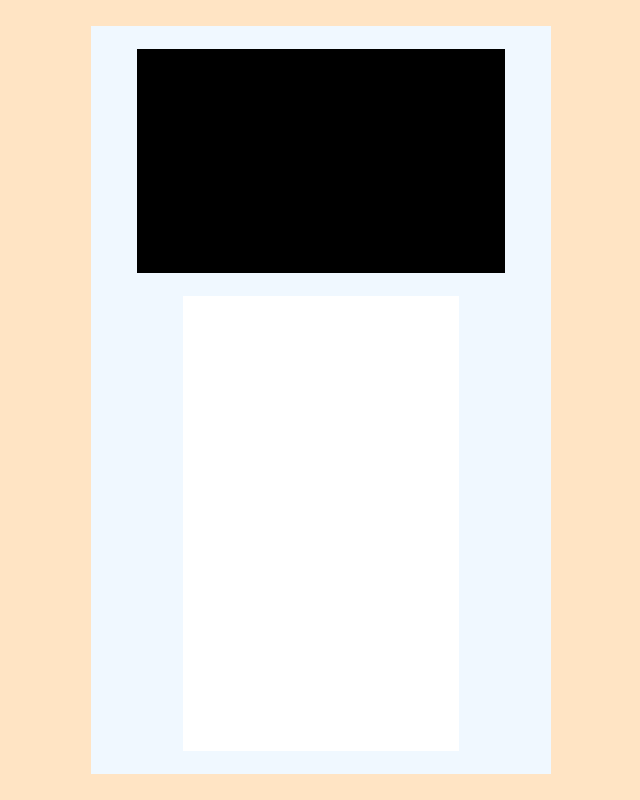
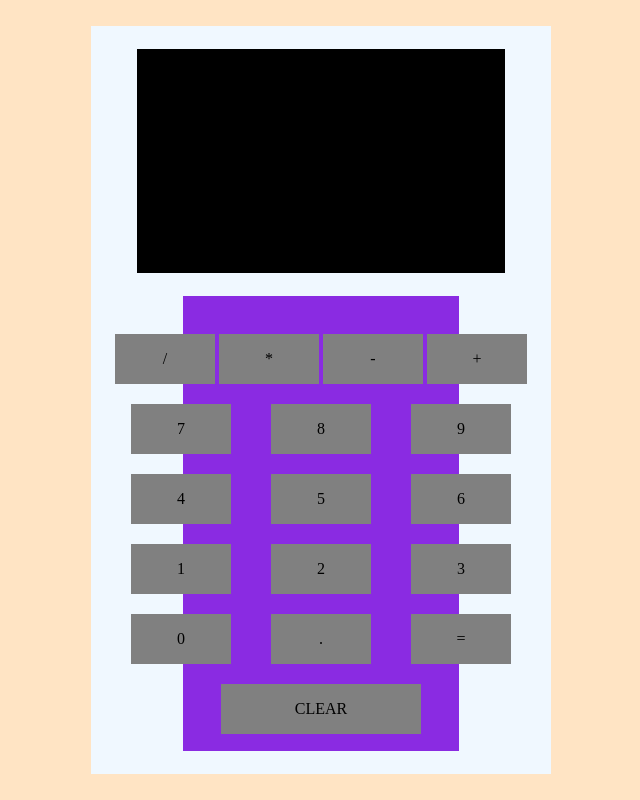
Before and after one commit to YSM-0/calculator, a plain HTML site: page index.html in a window 1280 px wide. Shown: the whole page, without its empty margins (319-959 px from the left). Drawn offline with Linux system fonts and the light colour scheme.

Commit message:
html ready displays number lights the operator used, need to remove the class when a number is hit after there is no variable to make function operate love

```diff
--- a/index.html
+++ b/index.html
@@ -13,6 +13,35 @@
         <div class="calculator-container">
             <div class="screen"></div>
             <div class="keyboard">
+                <div class="operators row">
+                    <div class="button">/</div>
+                    <div class="button">*</div>
+                    <div class="button">-</div>
+                    <div class="button">+</div>
+                </div>
+                <div class="numbers">
+                    <div class="row">
+                        <div class="button">7</div>
+                        <div class="button">8</div>
+                        <div class="button">9</div>
+                    </div>
+                    <div class="row">
+                        <div class="button">4</div>
+                        <div class="button">5</div>
+                        <div class="button">6</div>
+                    </div>
+                    <div class="row">
+                        <div class="button">1</div>
+                        <div class="button">2</div>
+                        <div class="button">3</div>
+                    </div>
+                    <div class="row">
+                        <div class="button">0</div>
+                        <div class="button">.</div>
+                        <div class="button">=</div>
+                    </div>
+                </div>
+                <div class="clear-button button">CLEAR</div>
             </div>
         </div>
     </div>
--- a/script.js
+++ b/script.js
@@ -25,3 +25,27 @@ const operate = function(operator, a, b) {
         return divide(a, b);
     }
 }
+
+const display = document.querySelector('.screen');
+const buttonsOnScreen = document.querySelectorAll('.button');
+
+let operator = "";
+
+buttonsOnScreen.forEach((button) => {
+    button.addEventListener('click', () => {
+        if (button.textContent !== "CLEAR" && button.textContent !== "=") {
+            if (button.textContent === "/" || button.textContent === "*" || button.textContent === "+" || button.textContent === "-") {
+                operator = button.textContent;
+                button.classList.add('operator-style');
+            } else {
+                display.textContent += button.textContent;
+            }
+        }
+        if (button.textContent === 'CLEAR') {
+            display.textContent = "";
+        }
+        if (button.textContent === '=') {
+            operate(operator, a, b);
+        }
+    } )
+});
--- a/style.css
+++ b/style.css
@@ -28,14 +28,71 @@
     margin-left: 10%;
     margin-right: 10%;
     margin-top: 5%;
+    color: aliceblue;
+    display: flex;
+    align-items: center;
+    justify-content: center;
+    font-size: 500%;
 }
 
 .keyboard{
-    background-color: white;
+    background-color: blueviolet;
     flex: 1;
     margin-left: 20%;
     margin-right: 20%;
     margin-top: 5%;
     margin-bottom: 5%;
     display: flex;
+    flex-direction: column;
+    align-items: center;
+    justify-content: center;
 }
+
+.button{
+    flex: 0, 1;
+    align-items: center;
+    justify-content: center;
+    background-color: gray;
+    width: 100px;
+    height: 50px;
+    margin-top: 20px;
+    display: flex;
+}
+
+.button:hover{
+    background-color: azure;
+    transition: 300ms;
+}
+
+.clear-button{
+    flex: 0, 1;
+    align-items: center;
+    justify-content: center;
+    background-color: gray;
+    width: 200px;
+    height: 50px;
+    margin-top: 20px;
+    display: flex;
+}
+
+.clear-button:hover{
+    background-color: azure;
+    transition: 300ms;
+}
+
+.row{
+    display: flex;
+    flex-direction: row;
+    gap: 4px;
+}
+
+.numbers > .row {
+    display: in;
+    flex-direction: row;
+    gap: 40px;
+}
+
+.operator-style{
+    background-color: azure;
+    transition: 300ms;
+}
```
